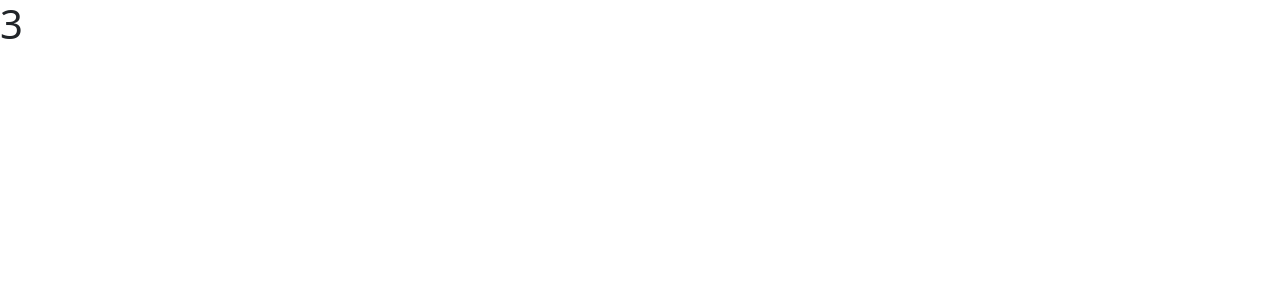
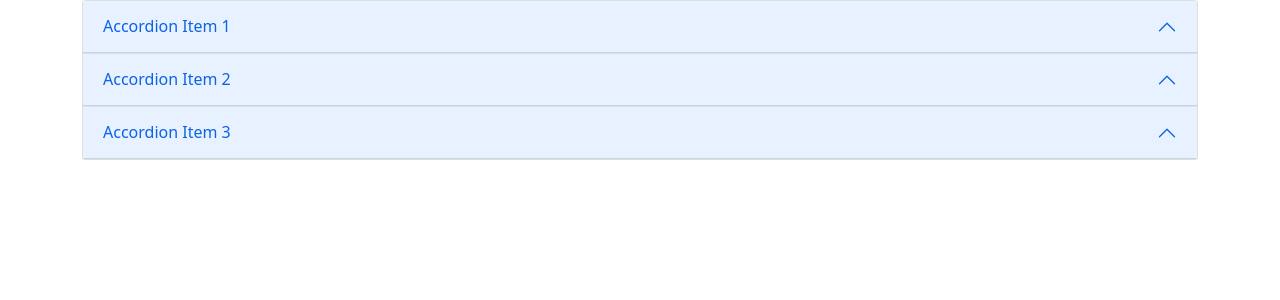
Before and after one commit to utsukushiihime/react-widgets, a React (Create React App) app: page / in a window 1280 px wide. Shown: the top 300 px of the page. Built offline with nearby package versions, Linux system fonts and the light colour scheme.

Commit message:
simple accordion

```diff
--- a/src/App.js
+++ b/src/App.js
@@ -19,9 +19,11 @@ const items = [
 
 const App = () => {
 	return (
-		<div>
-			<Accordion items={items} />
-		</div>
+		<main>
+			<div className="container">
+				<Accordion items={items} />
+			</div>
+		</main>
 	);
 };
 
--- a/src/components/Accordion.js
+++ b/src/components/Accordion.js
@@ -1,9 +1,37 @@
-import React from "react";
+import React, { useState } from "react";
 
 const Accordion = ({ items }) => {
+	const [expanded, setExpanded] = useState(null);
+
+	const onTitleClick = (index) => {
+		setExpanded(index);
+	};
+
+	const renderedItems = items.map((item, index) => {
+		const show = index === expanded ? "show" : " ";
+		return (
+			<div key={index} className="accordion-item">
+				<h2 className="accordion-header">
+					<button
+						className="accordion-button"
+						onClick={() => onTitleClick(index)}
+					>
+						{item.title}
+					</button>
+				</h2>
+				<div className={`accordion-collapse collapse ${show}`}>
+					<div className="accordion-body">
+						<h3 className="accordion-title">{item.title}</h3>
+						<div className="accordion-content">{item.content}</div>
+					</div>
+				</div>
+			</div>
+		);
+	});
+
 	return (
 		<>
-			<h1>{items.length}</h1>
+			<div className="accordion">{renderedItems}</div>
 		</>
 	);
 };
```
